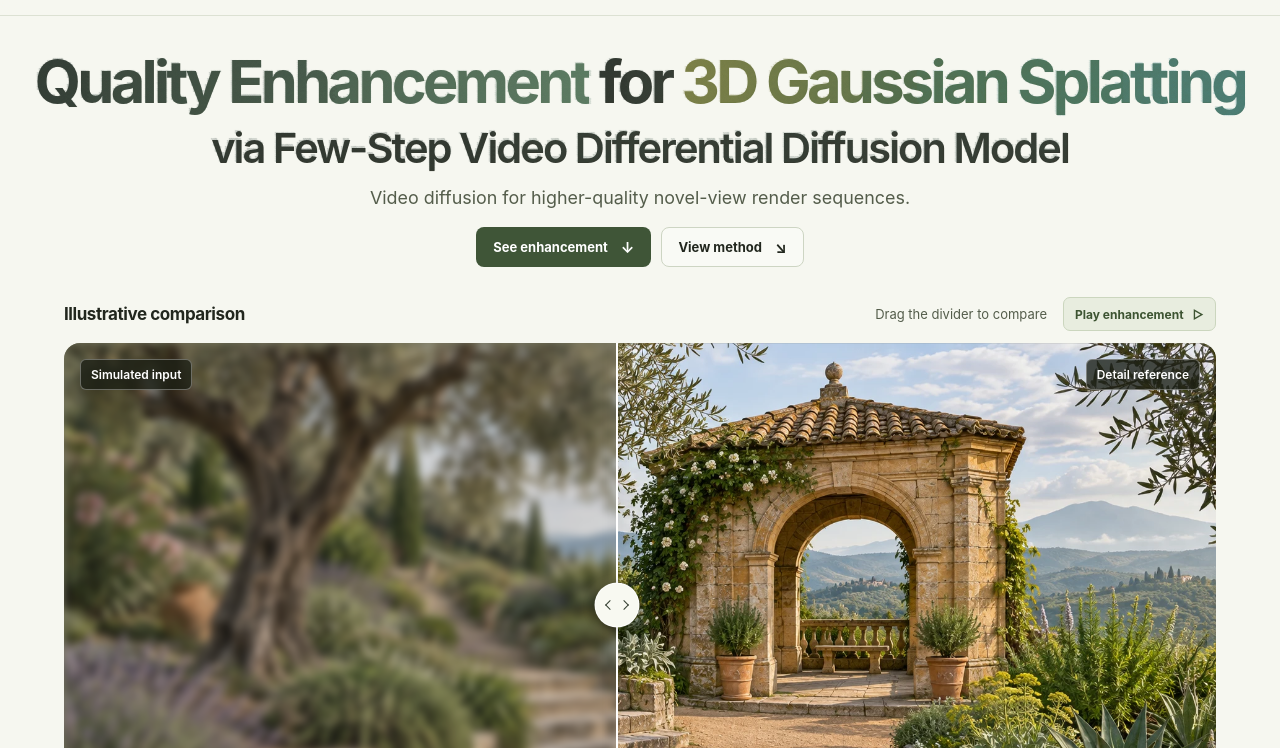
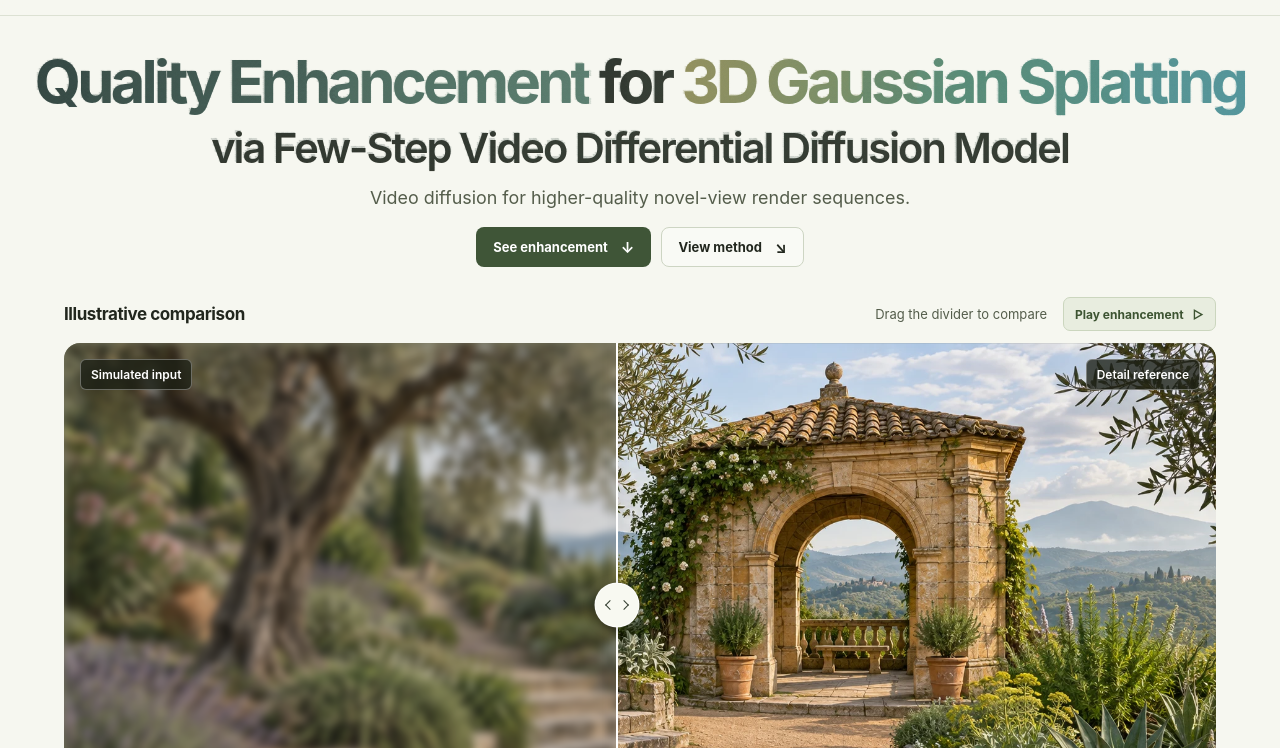
Before and after one commit to MinglangQiao/gsqe-project, a plain HTML site: page index.html in a window 1280 px wide. Shown: the part 52-800 px from the top of the page. Drawn offline with Linux system fonts and the light colour scheme; animation ran at ten frames a second.

Commit message:
Harmonize title gradients with the softer Gaussian colors

```diff
--- a/styles.css
+++ b/styles.css
@@ -77,8 +77,8 @@ h1, h2, h3, p, figure { margin: 0; }
 }
 .reconstruction-title { position: relative; isolation: isolate; }
 .title-phrase, .gaussian-word { display: inline-block; white-space: nowrap; vertical-align: baseline; }
-.title-phrase { background: linear-gradient(105deg, #242c23, #537357); }
-.gaussian-word { background: linear-gradient(105deg, #6d7132, #435e38 43%, #3b6c5d); }
+.title-phrase { background: linear-gradient(105deg, #263b37, #52786a); }
+.gaussian-word { background: linear-gradient(105deg, #8e8954, #51856c 50%, #478f96); }
 .title-phrase, .gaussian-word { background-clip: text; -webkit-background-clip: text; color: transparent; }
 .reconstruction-title.splats-ready .title-main,
 .reconstruction-title.splats-ready .title-subtitle { opacity: var(--type-opacity, 1); }
```
